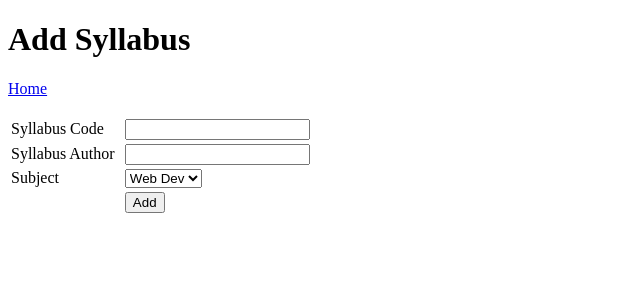
After one commit to Aedrox0508/WebDev, a PHP site: page /forms/addsyllabusform.php in a window 1280 px wide. The commit adds this page. Shown: the top 300 px of the page, without its empty margins (0-640 px from the left). Run offline with PHP 8.4, Linux system fonts and the light colour scheme; data comes from the database, SQL or seed files in the repository.

Commit message:
new features added

```diff
--- /dev/null
+++ b/forms/addsyllabusform.php
@@ -0,0 +1,47 @@
+<!DOCTYPE html>
+<html lang="en">
+<head>
+    <meta charset="UTF-8">
+    <meta name="viewport" content="width=device-width, initial-scale=1.0">
+    <title>Add Syllabus</title>
+</head>
+<body>
+    <h1>Add Syllabus</h1>
+    <a href="../functions/index.php">Home</a>
+    <br><br>
+    <form action="../functions/addsyllabus.php" method="post" name="form1" >
+        <table width="25%" >
+            <tr>
+                <td>Syllabus Code</td>
+                <td><input type="text" name="code"></td>
+            </tr>
+            <tr>
+                <td>Syllabus Author</td>
+                <td><input type="text" name="author"></td>
+            </tr>
+            <tr>
+                <td>Subject</td>
+                <td>
+                    <select name="subject" >
+                        <?php
+                            include_once("../dbConnection/mysqlconfig_connection.php");
+                            $query = "SELECT * FROM tblsubjects";
+                            $result = mysqli_query($dbc, $query);
+                            while ($res = mysqli_fetch_array($result)){
+                                echo "<option value=\"".$res['subject_id']."\">";
+                                echo $res['subject_name'];
+                                echo "</option>";
+                            }
+                        ?>
+
+                    </select>
+                </td>
+            </tr>
+            <tr>
+                <td></td>
+                <td><input type="submit" name="Submit" value="Add" ></td>
+            </tr>
+        </table>
+    </form>
+</body>
+</html>
--- a/functions/fetch.php
+++ b/functions/fetch.php
@@ -1,5 +1,6 @@
 <?php
     //fetching data
-    $query = "SELECT * FROM tblsubjects";
+    $query = "SELECT * FROM tblsubjects LEFT JOIN tblsyllabus ON tblsyllabus.subject_id = tblsubjects.subject_id
+    ";
     $result = mysqli_query($dbc, $query); // using mysqli query
 ?>
--- a/functions/index.php
+++ b/functions/index.php
@@ -19,6 +19,9 @@
             <td>ID</td>
             <td>Subject Code</td>
             <td>Subject Name</td>
+            <td>Syllabus ID</td>
+            <td>Syllabus Code</td>
+            <td>Syllabus Author</td>
             <td>Action</td>
         </tr>
         <?php
@@ -27,6 +30,9 @@
                 echo "<td>". $res['subject_id']."</td>";
                 echo "<td>". $res["subject_code"]."</td>";
                 echo "<td>". $res["subject_name"]."</td>";
+                echo "<td>". $res["syllabus_id"]."</td>";
+                echo "<td>". $res["syllabus_code"]."</td>";
+                echo "<td>". $res["syllabus_author"]."</td>";
                 echo "<td><a href=\"../forms/editform.php?id={$res['subject_id']}\">Edit</a> |
                         <a href=\"../functions/delete.php?id={$res['subject_id']}\"
                         onClick=\"return confirm('Are you sure you want to delete?')\">Delete</a></td>";
```
Also changed, not shown: functions/addsyllabus.php (added, +35 -0 lines).
